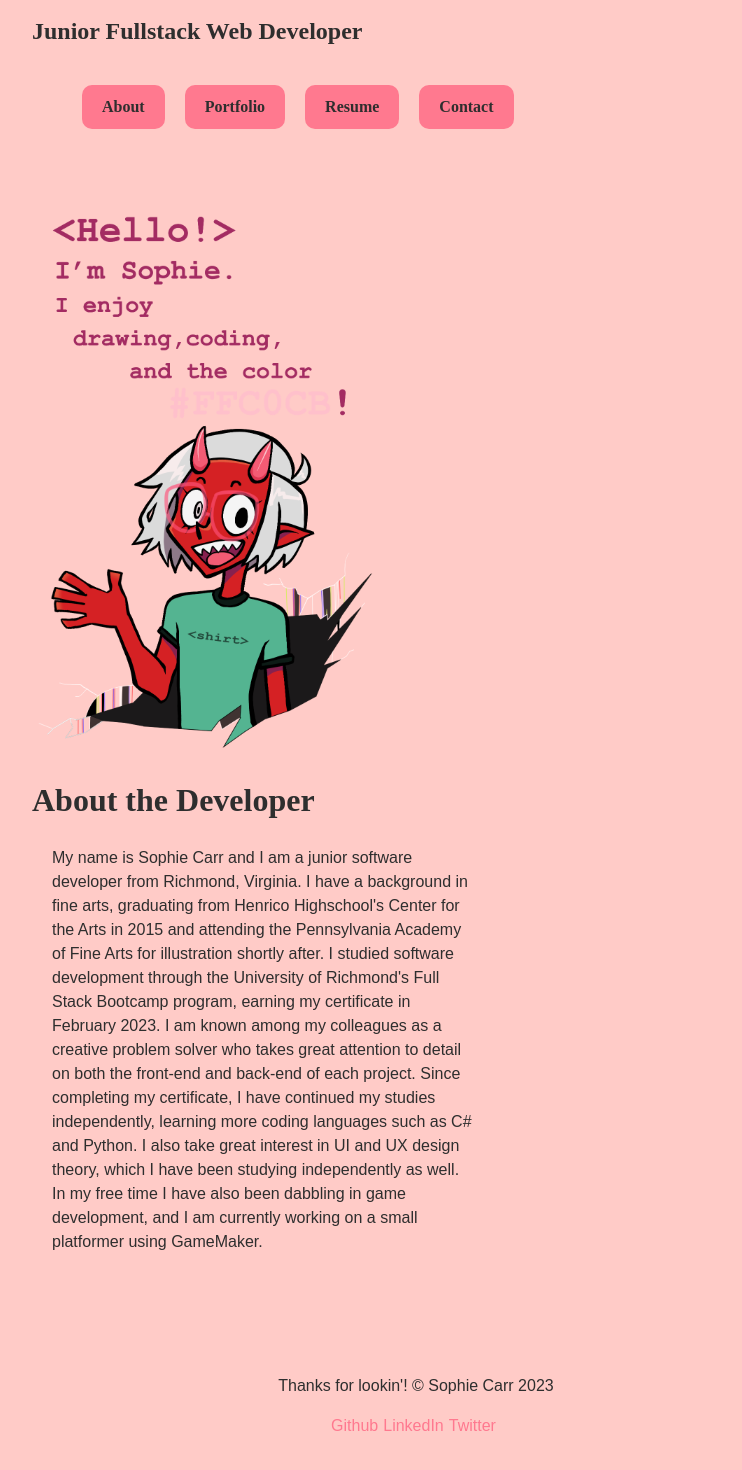
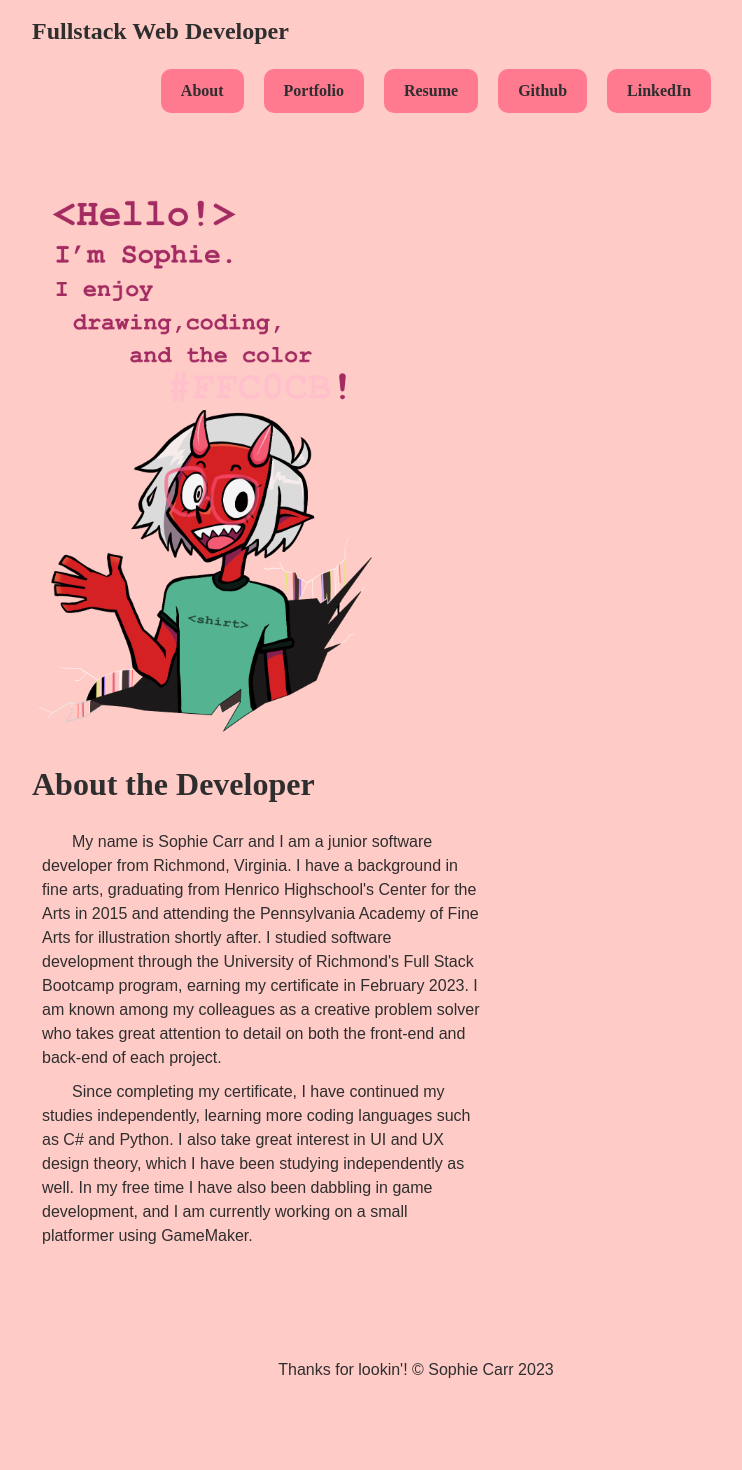
Before and after one commit to pinkywiththebrain/smcarr-portfolio, a React (Create React App) app: page / in a window 1280 px wide. Shown: the part 78-1548 px from the top of the page, without its empty margins (224-966 px from the left). After the commit the page ends 1510 px from the top, so only its background shows below. Built offline with nearby package versions, Linux system fonts and the light colour scheme; the HTML template or start-up script is replaced by a standard one.

Commit message:
fixing up README, about, and navtabs

```diff
--- a/src/App.css
+++ b/src/App.css
@@ -30,14 +30,10 @@ iframe {
 
 /* header + navbar */
 
-.navbar {
-    display: flex;
-    flex-wrap: wrap;
-    justify-content: space-between;
-}
-
 .navlinks {
     list-style: none;
+    display: flex;
+    justify-content: center;
 }
 
 .navlinks li {
@@ -45,7 +41,6 @@ iframe {
     background-color: var(--peach);
     color: var(--black);
     border-radius: 10px;
-    display: inline-block;
     margin: 0px 10px;
     padding: 10px 20px;
 }
@@ -72,11 +67,6 @@ iframe {
 
 }
 
-.about .profileimage img {
-    max-width: 100%;
-
-}
-
 .about .description {
     width: 60%;
 
@@ -88,7 +78,7 @@ iframe {
 }
 
 .about .description p {
-    margin: 20px;
+    margin: 10px;
 }
 
 .indent {
--- a/src/components/Footer.js
+++ b/src/components/Footer.js
@@ -4,9 +4,6 @@ export default function Header() {
     return (
         <div className='footer'>
             <p>Thanks for lookin'! © Sophie Carr 2023</p>
-            <a href='https://github.com/pinkywiththebrain'>Github</a>
-            <a href='https://www.linkedin.com/in/sophie-carr-03217b254/'>LinkedIn</a>
-            <a href=''>Twitter</a>
         </div>
     )
 }
--- a/src/components/Header.js
+++ b/src/components/Header.js
@@ -4,7 +4,7 @@ export default function Header() {
     return (
         <div>
             <h1>Sophie Carr</h1>
-            <h2>Junior Fullstack Web Developer</h2>
+            <h2>Fullstack Web Developer</h2>
         </div>
     )
 }
--- a/src/components/Navtabs.js
+++ b/src/components/Navtabs.js
@@ -31,7 +31,7 @@ export default function NavTabs({ currentPage, handlePageChange }) {
           Resume
         </a>
       </li>
-      <li>
+      {/* <li>
         <a
           href="#contact"
           onClick={() => handlePageChange('Contact')}
@@ -39,6 +39,16 @@ export default function NavTabs({ currentPage, handlePageChange }) {
         >
           Contact
         </a>
+      </li> */}
+      <li>
+        <a href="https://github.com/pinkywiththebrain">
+          Github
+        </a>
+      </li>
+      <li>
+        <a href="https://www.linkedin.com/in/sophia-carr-03217b254/">
+          LinkedIn
+        </a>
       </li>
     </ul>
     </div>
--- a/src/components/pages/About.js
+++ b/src/components/pages/About.js
@@ -6,8 +6,10 @@ export default function About() {
         <img src={process.env.PUBLIC_URL + '/images/image0.png'} alt='' className='profileimage'/>
       <div className='description'>
         <h1>About the Developer</h1>
-        <p>
-        My name is Sophie Carr and I am a junior software developer from Richmond, Virginia. I have a background in fine arts, graduating from Henrico Highschool's Center for the Arts in 2015 and attending the Pennsylvania Academy of Fine Arts for illustration shortly after. I studied software development through the University of Richmond's Full Stack Bootcamp program, earning my certificate in February 2023. I am known among my colleagues as a creative problem solver who takes great attention to detail on both the front-end and back-end of each project. Since completing my certificate, I have continued my studies independently, learning more coding languages such as C# and Python. I also take great interest in UI and UX design theory, which I have been studying independently as well. In my free time I have also been dabbling in game development, and I am currently working on a small platformer using GameMaker.
+        <p className='indent'>
+        My name is Sophie Carr and I am a junior software developer from Richmond, Virginia. I have a background in fine arts, graduating from Henrico Highschool's Center for the Arts in 2015 and attending the Pennsylvania Academy of Fine Arts for illustration shortly after. I studied software development through the University of Richmond's Full Stack Bootcamp program, earning my certificate in February 2023. I am known among my colleagues as a creative problem solver who takes great attention to detail on both the front-end and back-end of each project. </p>
+
+        <p className='indent'>Since completing my certificate, I have continued my studies independently, learning more coding languages such as C# and Python. I also take great interest in UI and UX design theory, which I have been studying independently as well. In my free time I have also been dabbling in game development, and I am currently working on a small platformer using GameMaker.
         </p>
       </div>
     </div>
```
Also changed, not shown: 7 other files (tests, documents, lock files or other folders).
